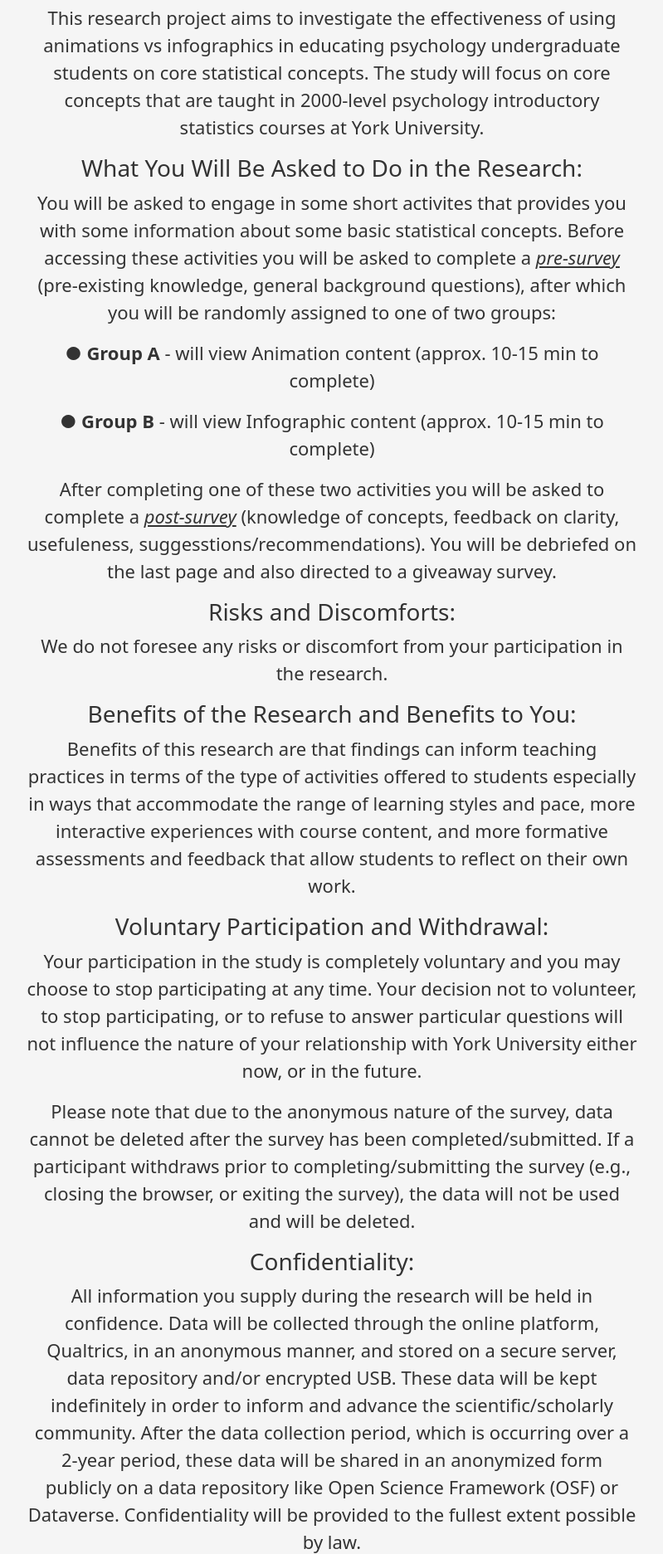
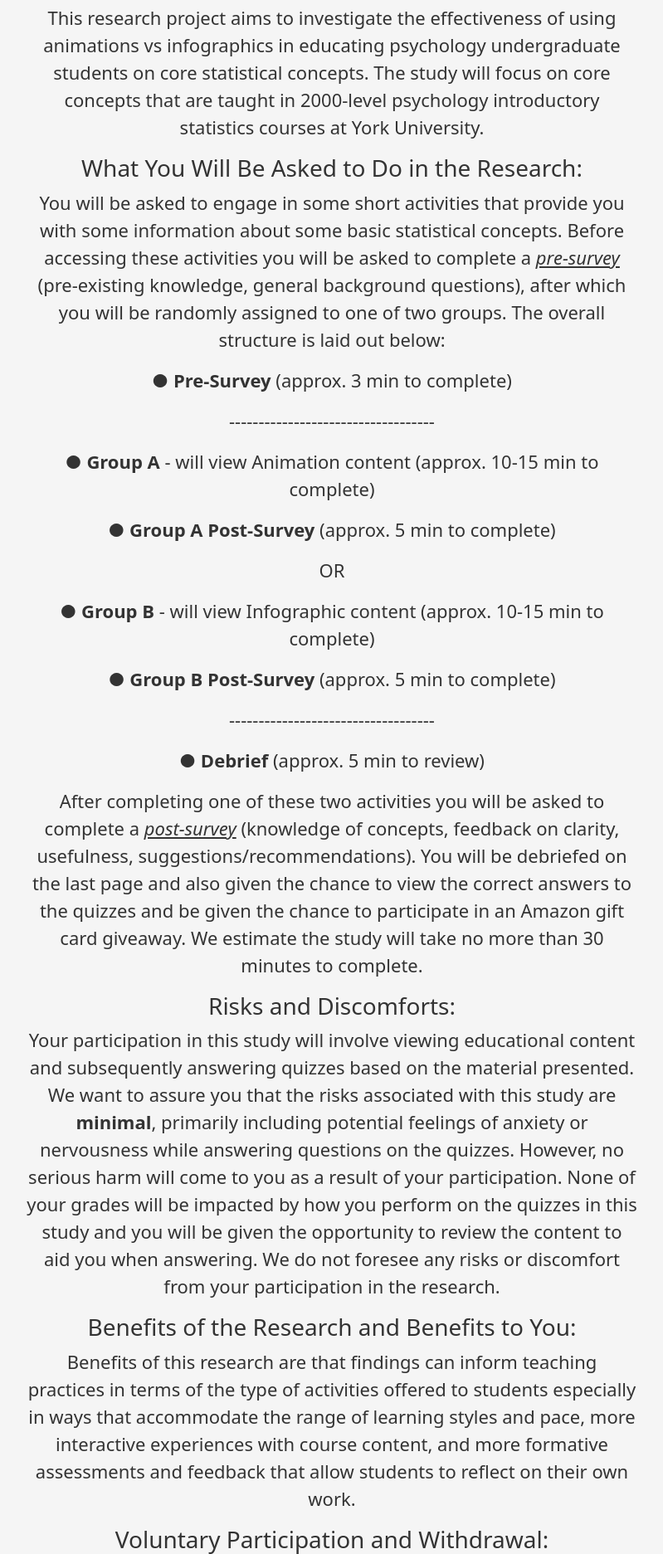
Before and after one commit to CraftInsights/FastAPIResearchStudy, a FastAPI app: page /ethics in a window 1280 px wide. Shown: the part 363-2236 px from the top of the page at 83% size, without its empty margins (240-1039 px from the left). Run offline with FastAPI, Linux system fonts and the light colour scheme.

Commit message:
Updated ethics to adhere to REB committee change requests

```diff
--- a/templates/ethics.html
+++ b/templates/ethics.html
@@ -12,13 +12,20 @@
                     <p class="has-line-data" data-line-start="3" data-line-end="4">Animation vs Infographic: Does content delivery matter when explaining statistical concepts?</p>
                     <h3 class="code-line" data-line-start=5 data-line-end=6 ><a id="Purpose_of_the_Research_5"></a>Purpose of the Research:</h2>
                     <p class="has-line-data" data-line-start="6" data-line-end="7">This research project aims to investigate the effectiveness of using animations vs infographics in educating psychology undergraduate students on core statistical concepts. The study will focus on core concepts that are taught in 2000-level psychology introductory statistics courses at York University.</p>
-                    <h3 class="code-line" data-line-start="8" data-line-end="9" ><a id="What_You_Will_Be_Asked_to_Do_in_the_Research_8"></a>What You Will Be Asked to Do in the Research:</h2>
-                    <p class="has-line-data" data-line-start="11" data-line-end="12">You will be asked to engage in some short activites that provides you with some information about some basic statistical concepts. Before accessing these activities you will be asked to complete a <u><i>pre-survey</i></u> (pre-existing knowledge, general background questions), after which you will be randomly assigned to one of two groups:</p>
+                    <h3 class="code-line" data-line-start="8" data-line-end="9"><a id="What_You_Will_Be_Asked_to_Do_in_the_Research_8"></a>What You Will Be Asked to Do in the Research:</h3>
+                    <p class="has-line-data" data-line-start="11" data-line-end="12">You will be asked to engage in some short activities that provide you with some information about some basic statistical concepts. Before accessing these activities you will be asked to complete a <u><i>pre-survey</i></u> (pre-existing knowledge, general background questions), after which you will be randomly assigned to one of two groups. The overall structure is laid out below:</p>
+                    <p class="has-line-data" data-line-start="13" data-line-end="14">● <b>Pre-Survey</b> (approx. 3 min to complete)</p>
+                    <p>-----------------------------------</p>
                     <p class="has-line-data" data-line-start="13" data-line-end="14">● <b>Group A</b> - will view Animation content (approx. 10-15 min to complete)</p>
+                    <p class="has-line-data" data-line-start="13" data-line-end="14">● <b>Group A Post-Survey</b> (approx. 5 min to complete)</p>
+                    <p>OR</p>
                     <p class="has-line-data" data-line-start="15" data-line-end="16">● <b>Group B</b> - will view Infographic content (approx. 10-15 min to complete)</p>
-                    <p class="has-line-data" data-line-start="17" data-line-end="18">After completing one of these two activities you will be asked to complete a <u><i>post-survey</i></u> (knowledge of concepts, feedback on clarity, usefuleness, suggesstions/recommendations). You will be debriefed on the last page and also directed to a giveaway survey.</p>
+                    <p class="has-line-data" data-line-start="13" data-line-end="14">● <b>Group B Post-Survey</b> (approx. 5 min to complete)</p>
+                    <p>-----------------------------------</p>
+                    <p class="has-line-data" data-line-start="13" data-line-end="14">● <b>Debrief</b> (approx. 5 min to review)</p>
+                    <p class="has-line-data" data-line-start="17" data-line-end="18">After completing one of these two activities you will be asked to complete a <u><i>post-survey</i></u> (knowledge of concepts, feedback on clarity, usefulness, suggestions/recommendations). You will be debriefed on the last page and also given the chance to view the correct answers to the quizzes and be given the chance to participate in an Amazon gift card giveaway. We estimate the study will take no more than 30 minutes to complete. </p>
                     <h3 class="code-line" data-line-start="21" data-line-end="22" ><a id="Risks_and_Discomforts_11"></a>Risks and Discomforts:</h2>
-                    <p class="has-line-data" data-line-start="22" data-line-end="23">We do not foresee any risks or discomfort from your participation in the research.</p>
+                    <p class="has-line-data" data-line-start="22" data-line-end="23">Your participation in this study will involve viewing educational content and subsequently answering quizzes based on the material presented. We want to assure you that the risks associated with this study are <b>minimal</b>, primarily including potential feelings of anxiety or nervousness while answering questions on the quizzes. However, no serious harm will come to you as a result of your participation. None of your grades will be impacted by how you perform on the quizzes in this study and you will be given the opportunity to review the content to aid you when answering. We do not foresee any risks or discomfort from your participation in the research.</p>
                     <h3 class="code-line" data-line-start="24" data-line-end="25" ><a id="Benefits_of_the_Research_and_Benefits_to_You_14"></a>Benefits of the Research and Benefits to You:</h2>
                     <p class="has-line-data" data-line-start="25" data-line-end="26">Benefits of this research are that findings can inform teaching practices in terms of the type of activities offered to students especially in ways that accommodate the range of learning styles and pace, more interactive experiences with course content, and more formative assessments and feedback that allow students to reflect on their own work.</p>
                     <h3 class="code-line" data-line-start="27" data-line-end="28" ><a id="Voluntary_Participation_and_Withdrawal_17"></a>Voluntary Participation and Withdrawal:</h2>
```
